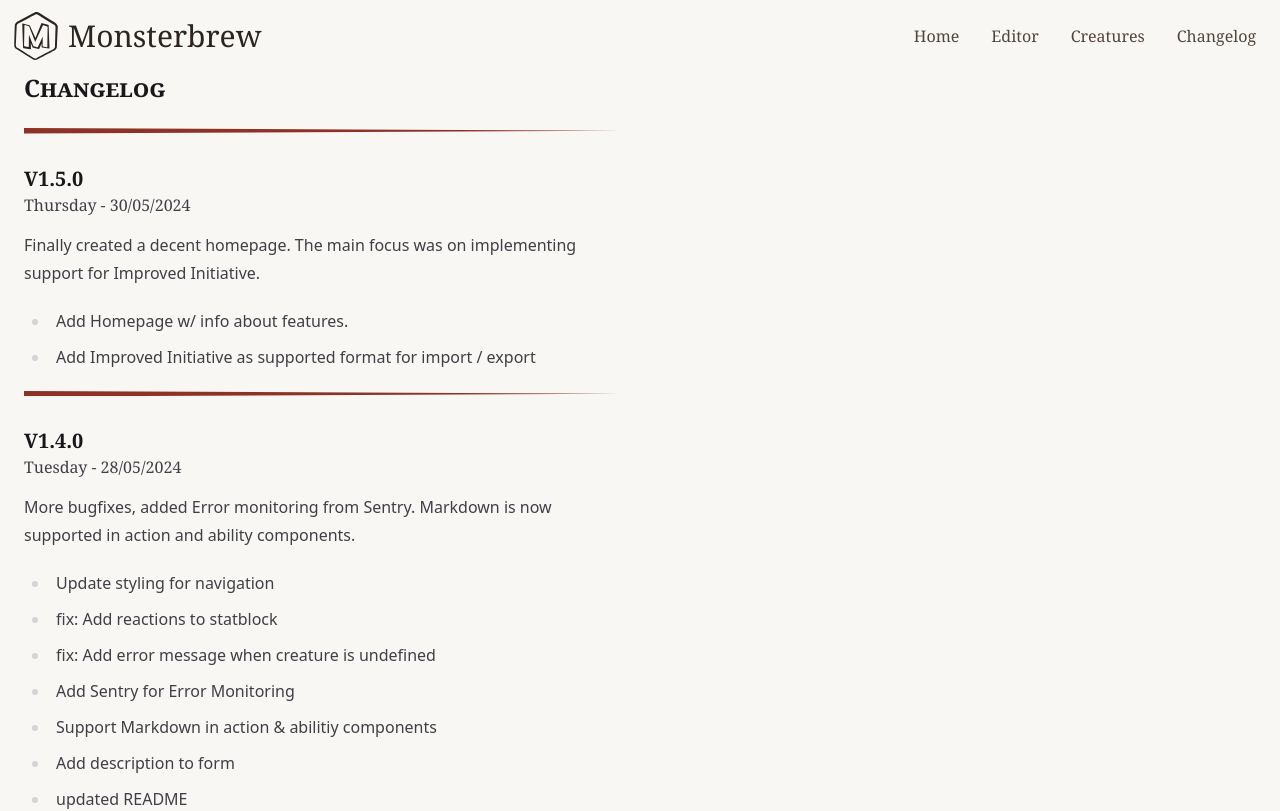
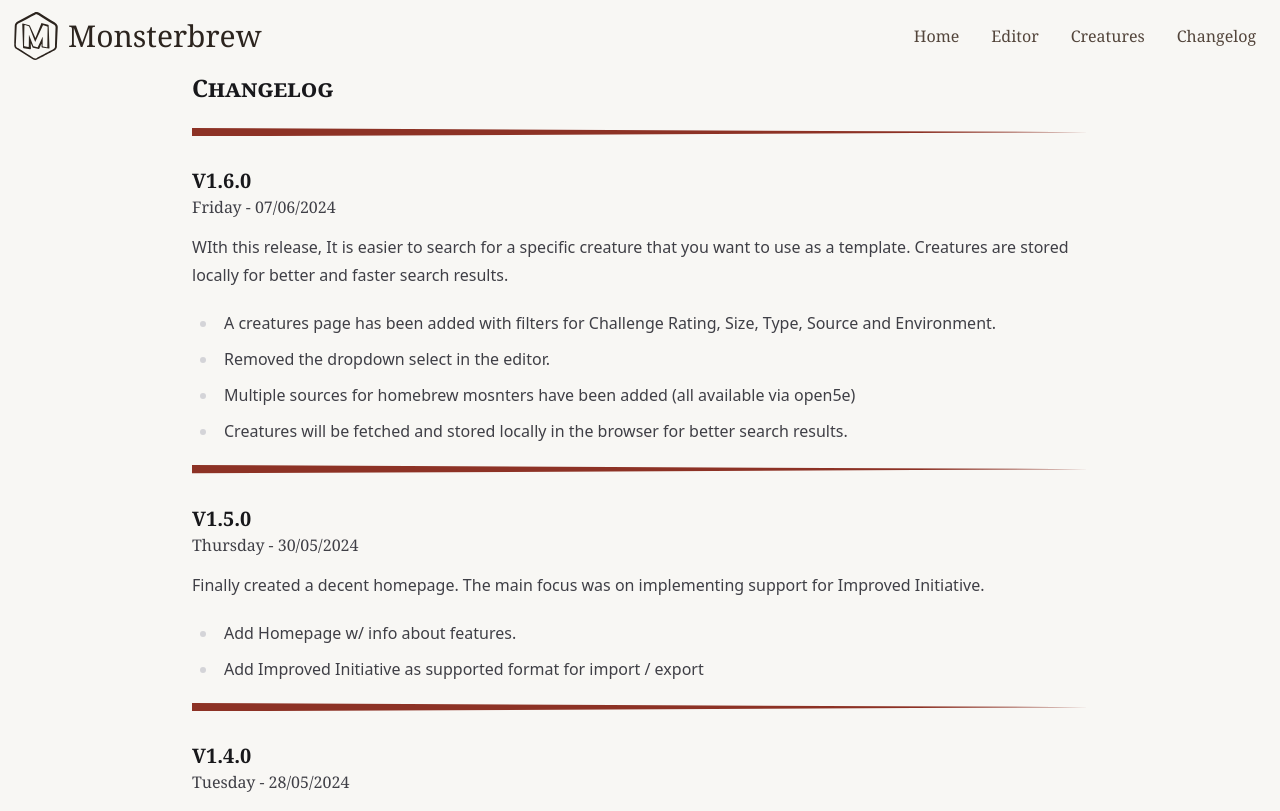
Before and after one commit to aaronsts/monsterbrew, a Next.js app: page /changelog in a window 1280 px wide. Shown: the top 811 px of the page. Built offline with nearby package versions, Linux system fonts and the light colour scheme; a web font is replaced by a local one.

Commit message:
updating changelog page to include changes from 1.6

```diff
--- a/src/app/changelog/page.tsx
+++ b/src/app/changelog/page.tsx
@@ -2,8 +2,33 @@ import { Divider } from "@/components/ui/divider";
 
 export default async function Changelog() {
 	return (
-		<div className="prose prose-zinc prose-h3:mb-0 prose-h3:leading-tight prose-p:my-3">
+		<div className="prose max-w-4xl mx-auto prose-zinc prose-h3:mb-0 prose-h3:leading-tight prose-p:my-3">
 			<h2>Changelog</h2>
+			<div>
+				<Divider />
+				<h3>V1.6.0</h3>
+				<span className="font-short">Friday - 07/06/2024</span>
+				<p>
+					WIth this release, It is easier to search for a specific creature that
+					you want to use as a template. Creatures are stored locally for better
+					and faster search results.
+				</p>
+				<ul>
+					<li>
+						A creatures page has been added with filters for Challenge Rating,
+						Size, Type, Source and Environment.
+					</li>
+					<li>Removed the dropdown select in the editor.</li>
+					<li>
+						Multiple sources for homebrew mosnters have been added (all
+						available via open5e)
+					</li>
+					<li>
+						Creatures will be fetched and stored locally in the browser for
+						better search results.
+					</li>
+				</ul>
+			</div>
 			<div>
 				<Divider />
 				<h3>V1.5.0</h3>
```
